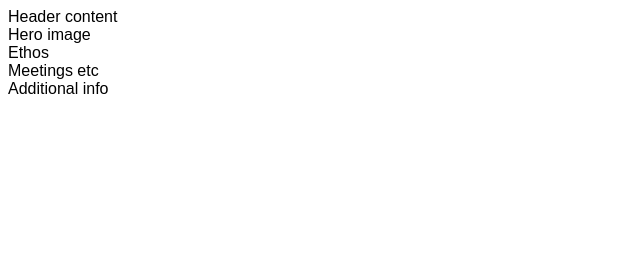
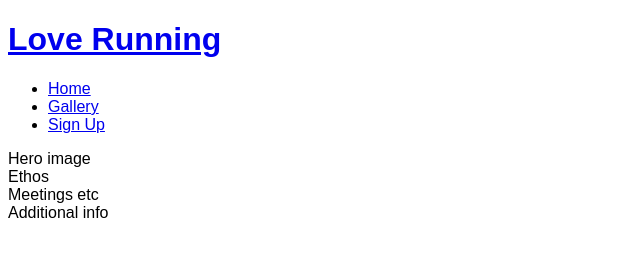
Before and after one commit to ErikHgm/Love-Running-Project, a plain HTML site: page index.html in a window 1280 px wide. Shown: the whole page, without its empty margins (0-640 px from the left). Drawn offline with Linux system fonts and the light colour scheme.

Commit message:
Add header

```diff
--- a/index.html
+++ b/index.html
@@ -10,7 +10,21 @@
     <title>Love Running</title>
 </head>
 <body>
-    <header>Header content</header>
+    <header>
+            <h1><a href="index.html">Love Running</a></h1>
+                <ul>
+                    <li>
+                        <a href="#">Home</a>
+                    </li>
+                    <li>
+                        <a href="#">Gallery</a>
+                    </li>
+                    <li>
+                        <a href="#">Sign Up</a>
+                    </li>
+                </ul>
+
+    </header>
     <section>Hero image</section>
    <section>Ethos</section>
    <section>Meetings etc</section>
```
